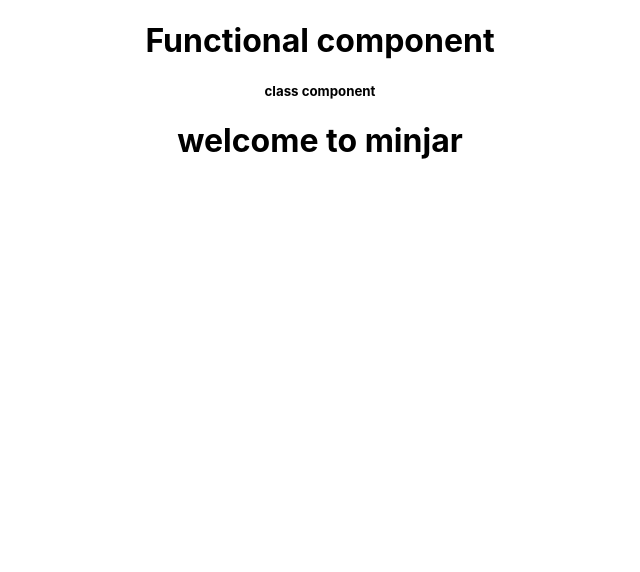
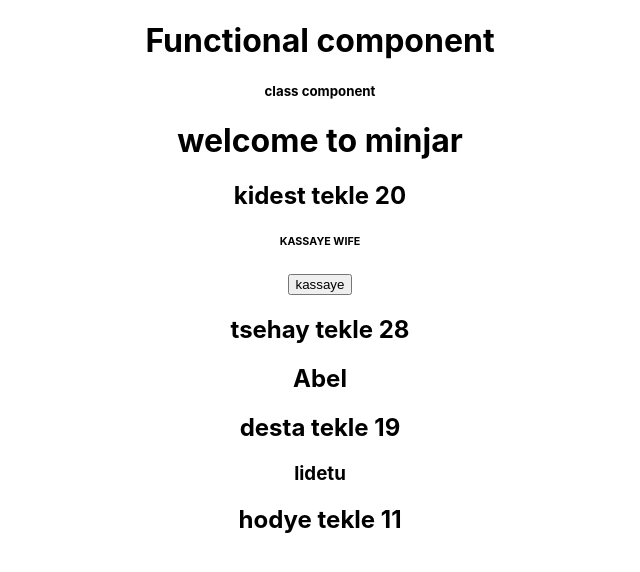
Before and after one commit to kasaye23/sms-spa, a React (Create React App) app: page / in a window 1280 px wide. Shown: the top 572 px of the page, without its empty margins (320-960 px from the left). Built offline with nearby package versions, Linux system fonts and the light colour scheme.

Commit message:
work props fine ok

```diff
--- a/src/App.js
+++ b/src/App.js
@@ -7,6 +7,7 @@ import Fullname from './components/props';
 import {Kello} from './Component/functuinal-component';
 import Kidye from './Component/class-comp';
 import Welcome from './Component/jsx';
+import Full_name from './Component/props';
 function App() {
   return (
     <div className="App">
@@ -25,6 +26,15 @@ function App() {
       <Kello></Kello>
       <Kidye></Kidye>
       <Welcome></Welcome>
+      <Full_name name="kidest" age="20">
+        <h6>KASSAYE WIFE</h6>
+        <button>kassaye</button>
+      </Full_name>
+      <Full_name name="tsehay" age="28"></Full_name>
+      <h2>Abel</h2>
+      <Full_name name="desta" age="19"></Full_name>
+      <h3>lidetu</h3>
+      <Full_name name ="hodye"age="11"></Full_name>
     </div>
   );
 }
--- a/src/Component/props.js
+++ b/src/Component/props.js
@@ -0,0 +1,14 @@
+import React from 'react';
+const Full_name = (props) => {
+    return (
+        <div>
+        <h2>
+           {props.name} tekle {props.age}
+        </h2>
+        {props.children}
+
+        </div>
+        );
+}
+
+export default Full_name ;
```
